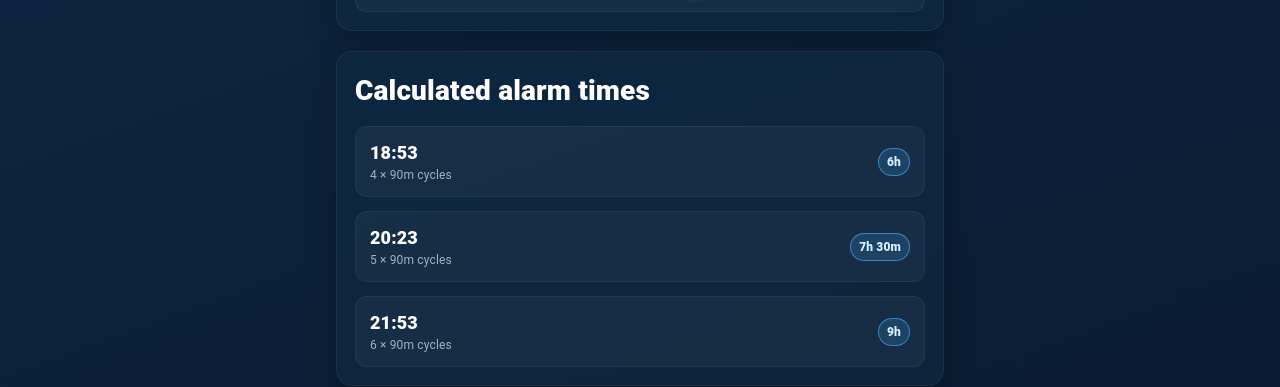
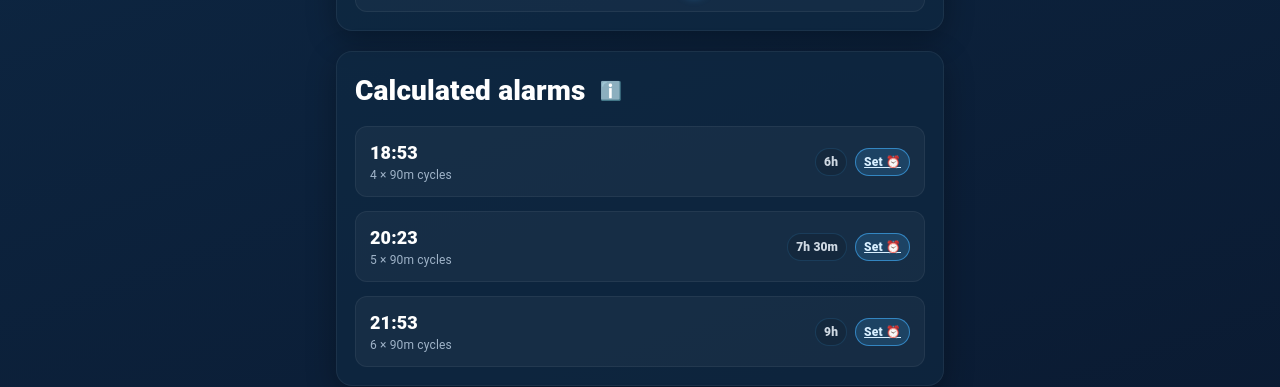
Before and after one commit to akchonya/remcalc, a React (Vite) app: page / in a window 1280 px wide. Shown: the part 474-861 px from the top of the page. Built offline with nearby package versions, Linux system fonts and the light colour scheme; no server answers.

Commit message:
🍾 feat: add an ios shortcut integration

```diff
--- a/src/App.tsx
+++ b/src/App.tsx
@@ -4,6 +4,8 @@ import { LocalizationProvider } from '@mui/x-date-pickers/LocalizationProvider'
 import { AdapterDayjs } from '@mui/x-date-pickers/AdapterDayjs'
 import { TimePicker } from '@mui/x-date-pickers/TimePicker'
 import { CssBaseline, ThemeProvider, createTheme } from '@mui/material'
+
+
 
 function pad2(n: number): string { return String(n).padStart(2, '0') }
 
@@ -106,6 +108,7 @@ const theme = createTheme({
 })
 
 export default function App() {
+	const [showShortcutInfo, setShowShortcutInfo] = useState(false)
 	const nowMins = useNowMinutes()
 	const [sleepStartMins, setSleepStartMins] = useState<number>(nowMins)
 	const [fallAsleepMins, setFallAsleepMins] = useState<number>(15)
@@ -258,27 +261,73 @@ export default function App() {
 			</div>
 
 			<div className="card">
-				{/* <h3>4) Suggested alarm times</h3> */}
 			<div className="section results">
 				<div className="row">
-						<div className="time-display">
-							<span className="time-primary">Calculated alarm times</span>
+				<div className="time-display" style={{ display: 'flex', alignItems: 'center', gap: 8 }}>
+  <span className="time-primary">Calculated alarms</span>
+  <button
+    onClick={() => setShowShortcutInfo(true)}
+    className="info-icon"
+    aria-label="How to install Shortcut"
+  >
+    ℹ️
+  </button>
 </div>
 				</div>
-					{suggestions.map((s, idx) => (
+
+				{suggestions.map((s, idx) => {
+				const wakeTime = minutesToClockLabel(s.wakeMins) // e.g. "07:30"
+				const shortcutLink = `shortcuts://run-shortcut?name=remcalc&input=${encodeURIComponent(wakeTime)}`
+				return (
 					<div key={idx} className="item">
 					<div>
-								<div className="time">{minutesToClockLabel(s.wakeMins)}</div>
+						<div className="time">{wakeTime}</div>
 						<div className="meta">{s.n} × 90m cycles</div>
 					</div>
-							<div className="row">
-								<span className="pill pill-blue">{formatDuration(s.totalSleepMins)}</span>
+					<div className="row" style={{ gap: 8, alignItems: "center" }}>
+						<span className="pill pill-darkblue">{formatDuration(s.totalSleepMins)}</span>
+						<a href={shortcutLink} className="pill pill-blue">
+						Set ⏰
+						</a>
 					</div>
 					</div>
-					))}
-					{/* <div className="footer-note">Tip: Many people also add a buffer (~10–20m) to account for waking up gently. Adjust using the minimum slider or fall-asleep time.</div> */}
+				)
+				})}
+				{showShortcutInfo && (
+  <div className="modal">
+    <div className="modal-content">
+      <h3>Enable Shortcut Alarms</h3>
+      <ol>
+        <li>
+          Install the{' '}
+          <a
+            href="https://www.icloud.com/shortcuts/c03903c8fe4746a8aa17ec99340fa663"
+            target="_blank"
+            rel="noopener noreferrer"
+          >
+            remcalc Shortcut
+          </a>
+        </li>
+        <li>
+          In iOS: go to <b>Settings → Shortcuts → Allow Untrusted Shortcuts</b>
+        </li>
+        <li>
+          After that, the ⏰ buttons here will open your Clock app and set alarms.
+        </li>
+      </ol>
+	  <span
+  className="close-cross"
+  onClick={() => setShowShortcutInfo(false)}
+  aria-label="Close modal"
+>
+  ✖️
+</span>
     </div>
   </div>
+)}
+			</div>
+			</div>
+
 
 			{/* Fortune cookie */}
 			<div className="card">
--- a/src/index.css
+++ b/src/index.css
@@ -162,6 +162,116 @@ input[type="range"] { width: 100%; }
 .copy { background: transparent; color: var(--text); border: 1px solid rgba(255,255,255,0.2); padding: 6px 10px; border-radius: 8px; cursor: pointer; }
 .pill { display: inline-block; padding: 4px 8px; border-radius: 999px; background: rgba(123, 211, 137, 0.18); border: 1px solid rgba(123, 211, 137, 0.55); color: #d6ffdf; font-size: 12px; font-weight: 800; }
 .pill-blue { background: rgba(63,169,245,0.18); border: 1px solid rgba(63,169,245,0.65); color: #d8efff; }
+.pill-darkblue {
+  background: rgba(20, 40, 60, 0.85);   /* much darker, muted background */
+  border: 1px solid rgba(27, 64, 94, 0.9); /* soft, dark border */
+  color: #cfd9e3; /* light gray-blue text for readability */
+}
+
+/* Modal overlay */
+.modal {
+  position: fixed;
+  top: 0; left: 0;
+  width: 100%;
+  height: 100%;
+  background: rgba(0, 0, 0, 0.6);
+  display: flex;
+  justify-content: center;
+  align-items: center;
+  z-index: 999;
+  animation: fadeIn 0.2s ease-in-out;
+}
+
+/* Modal content */
+.modal-content {
+  background: linear-gradient(145deg, #0a1930, #102a43);
+  color: #fff;
+  padding: 24px 20px;
+  border-radius: 18px;
+  max-width: 360px;
+  width: 90%;
+  box-shadow: 0 12px 32px rgba(0, 0, 0, 0.5);
+  font-family: 'Inter', sans-serif;
+  position: relative;
+  animation: slideUp 0.3s ease-out;
+}
+
+/* Close cross */
+.modal-content .close-cross {
+  position: absolute;
+  top: 12px;
+  right: 12px;
+  font-size: 20px;
+  font-weight: bold;
+  cursor: pointer;
+  color: #fff;
+  transition: transform 0.2s;
+}
+
+.modal-content .close-cross:hover {
+  transform: scale(1.2);
+}
+
+/* Links inside modal */
+.modal-content a {
+  color: #fff;
+  font-weight: bold;
+  text-decoration: underline;
+}
+
+.modal-content a:visited,
+.modal-content a:hover,
+.modal-content a:active {
+  color: #fff;
+  text-decoration: underline;
+}
+
+/* Headings & lists */
+.modal-content h3 {
+  margin-top: 0;
+  margin-bottom: 12px;
+  font-size: 1.2rem;
+  font-weight: 600;
+}
+
+.modal-content ol {
+  padding-left: 20px;
+  margin: 0;
+}
+
+.modal-content li {
+  margin-bottom: 10px;
+  line-height: 1.4;
+}
+
+/* Info icon */
+.info-icon {
+  background: none;
+  border: none;
+  color: #3fa9f5;
+  font-size: 18px;
+  cursor: pointer;
+  transition: transform 0.2s;
+}
+
+.info-icon:hover {
+  transform: scale(1.2);
+}
+
+/* Animations */
+@keyframes fadeIn {
+  from { opacity: 0; }
+  to { opacity: 1; }
+}
+
+@keyframes slideUp {
+  from { transform: translateY(30px); opacity: 0; }
+  to { transform: translateY(0); opacity: 1; }
+}
+
+
+
+
 .footer-note { color: var(--muted); font-size: 12px; }
 .kbd { font-family: ui-monospace, SFMono-Regular, Menlo, Monaco, Consolas, "Liberation Mono", "Courier New", monospace; background: rgba(255,255,255,0.08); padding: 2px 6px; border-radius: 6px; border: 1px solid rgba(255,255,255,0.14); }
 
--- a/vite.config.ts
+++ b/vite.config.ts
@@ -11,6 +11,6 @@ export default defineConfig({
   },
   server: {
     host: true,
-    allowedHosts: ['0a0a6d079a26.ngrok-free.app'],
+    allowedHosts: ['d9f89d86a505.ngrok-free.app'],
   },
 })
```
Lines whose indentation alone changed are shown as unchanged.
